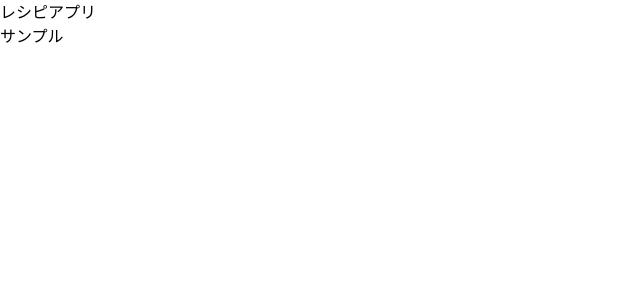
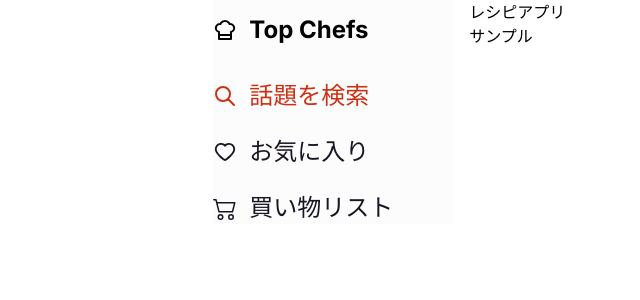
Before and after one commit to qin-team-recipe/03-recipe-app, a Next.js app: page / in a window 1280 px wide. Shown: the top 300 px of the page, without its empty margins (0-640 px from the left). Built offline with nearby package versions, Linux system fonts and the light colour scheme.

Commit message:
footerとsidebarのUIを実装

```diff
--- /dev/null
+++ b/src/app/_components/navBar.tsx
@@ -0,0 +1,121 @@
+'use client';
+
+import { FC, ReactElement } from 'react';
+import { AiOutlineHeart } from 'react-icons/ai';
+import { BsCart2 } from 'react-icons/bs';
+import { HiOutlineSearch } from 'react-icons/hi';
+import { LuChefHat } from 'react-icons/lu';
+import { tv } from 'tailwind-variants';
+
+import { useGetWindowSize } from '@/hooks/useGetWindowSize';
+
+// pathは仮置き
+type NavBarItem = {
+  key: string;
+  label: string;
+  icon: ReactElement;
+  path: string;
+};
+
+const navBar = tv(
+  {
+    slots: {
+      navContainer:
+        'w-full pt-2 bg-[#FDFCFD] absolute bottom-0 h-[5.25rem] shadow-top',
+      chefContainer: 'invisible h-0',
+      chefText: 'text-2xl font-bold',
+      buttonContainer: 'flex',
+      icon: 'h-12 flex flex-col items-center flex-1 gap-y-1',
+      label: 'text-[0.625rem]',
+    },
+    variants: {
+      size: {
+        large: {
+          navContainer:
+            'w-60 pt-5 flex flex-col gap-y-10 order-1 shadow-none static h-auto',
+          chefContainer: 'visible h-5 flex items-center gap-x-3',
+          buttonContainer: 'flex-col gap-y-6',
+          icon: 'flex-row gap-y-0 gap-x-3',
+          label: 'text-2xl',
+        },
+      },
+    },
+  },
+  {
+    responsiveVariants: ['lg'],
+  }
+);
+
+export const NavBar: FC = () => {
+  const {
+    navContainer,
+    chefContainer,
+    chefText,
+    buttonContainer,
+    icon,
+    label,
+  } = navBar({
+    size: {
+      lg: 'large',
+    },
+  });
+  const { width } = useGetWindowSize();
+
+  // useRouterを使用する想定の仮置き
+  const path = '/search';
+
+  const navbarItem: NavBarItem[] = [
+    {
+      key: 'search',
+      label: `${width > 1024 ? '話題を検索' : '検索'}`,
+      icon: <HiOutlineSearch size='1.5rem' />,
+      path: '/search',
+    },
+    {
+      key: 'heart',
+      label: 'お気に入り',
+      icon: <AiOutlineHeart size='1.5rem' />,
+      path: '/heart',
+    },
+    {
+      key: 'cart',
+      label: `${width > 1024 ? '買い物リスト' : 'お買い物'}`,
+      icon: <BsCart2 size='1.5rem' />,
+      path: '/cart',
+    },
+  ];
+
+  return (
+    <div className={navContainer()}>
+      <div className={chefContainer()}>
+        <LuChefHat size='1.5rem' />
+        <p className={chefText()}>Top Chefs</p>
+      </div>
+      <div className={buttonContainer()}>
+        {navbarItem.map((item) => (
+          <button
+            className={icon({
+              class:
+                item.path === path
+                  ? 'text-[#CA3214]'
+                  : 'text-[#6F6E77] lg:text-[#1A1523]',
+            })}
+            key={item.key}
+          >
+            {item.icon}
+            <p
+              className={label({
+                class:
+                  item.path === path
+                    ? 'text-[#CA3214]'
+                    : 'text-[#6F6E77] lg:text-[#1A1523]',
+              })}
+            >
+              {item.label}
+            </p>
+          </button>
+        ))}
+      </div>
+    </div>
+  );
+};
--- a/src/app/page.tsx
+++ b/src/app/page.tsx
@@ -1,10 +1,42 @@
+import { tv } from 'tailwind-variants';
+
+import { NavBar } from '@/app/_components/navBar';
 import { Sample } from '@/app/_components/sample';
 
+const home = tv(
+  {
+    slots: {
+      main: '',
+      content: '',
+    },
+    variants: {
+      size: {
+        large: {
+          main: 'flex w-8/12 mx-auto gap-x-4',
+          content: 'order-2',
+        },
+      },
+    },
+  },
+  {
+    responsiveVariants: ['lg'],
+  }
+);
+
 export default function Home() {
+  const { main, content } = home({
+    size: {
+      lg: 'large',
+    },
+  });
+
   return (
-    <main>
-      <h1>レシピアプリ</h1>
-      <Sample />
+    <main className={main()}>
+      <div className={content()}>
+        <h1>レシピアプリ</h1>
+        <Sample />
+      </div>
+      <NavBar />
     </main>
   );
 }
--- /dev/null
+++ b/src/hooks/useGetWindowSize.tsx
@@ -0,0 +1,31 @@
+'use client';
+
+import { useEffect, useState } from 'react';
+
+export const useGetWindowSize = () => {
+  const [windowSize, setWindowSize] = useState({
+    width: 0,
+    height: 0,
+  });
+
+  useEffect(() => {
+    if (typeof window !== 'undefined') {
+      const handleResize = () => {
+        setWindowSize({
+          width: window.innerWidth,
+          height: window.innerHeight,
+        });
+      };
+
+      window.addEventListener('resize', handleResize);
+      handleResize();
+
+      return () => window.removeEventListener('resize', handleResize);
+    } else {
+      return;
+    }
+
+  }, []);
+
+  return windowSize;
+};
```
